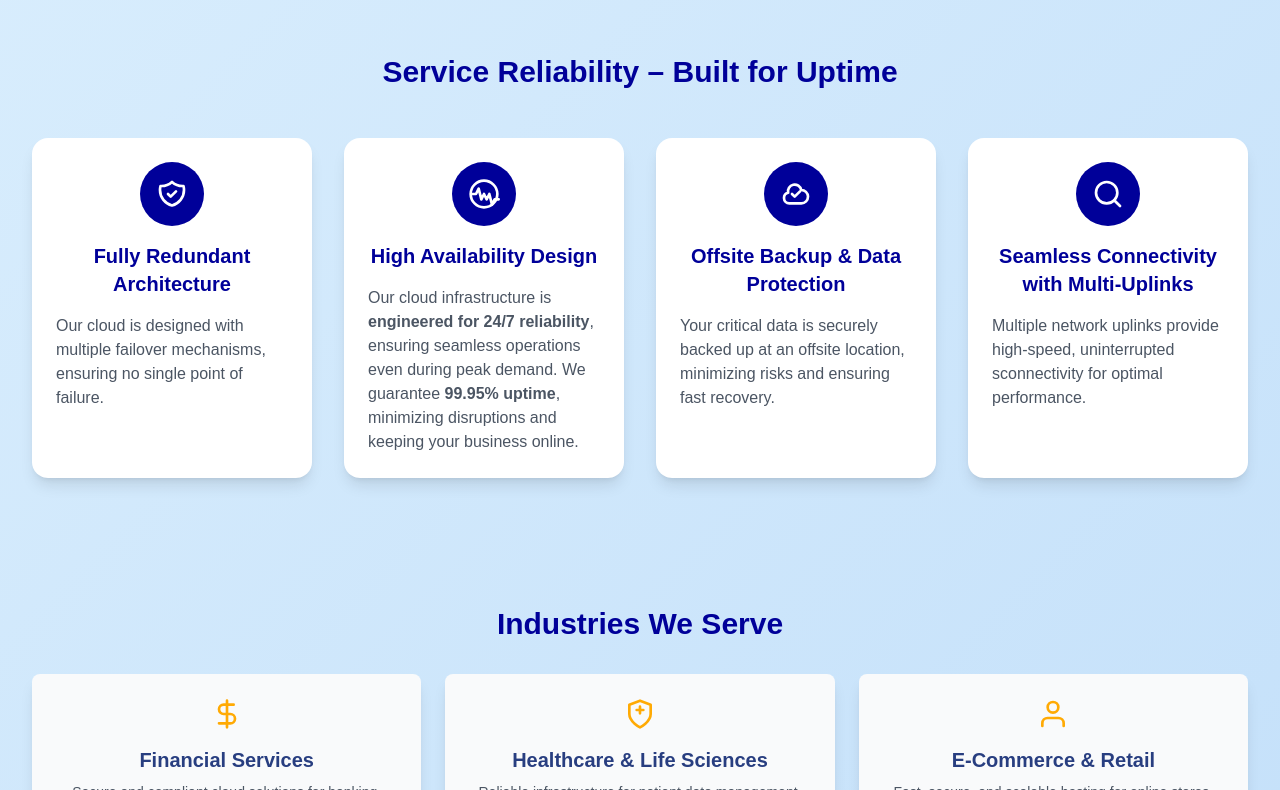
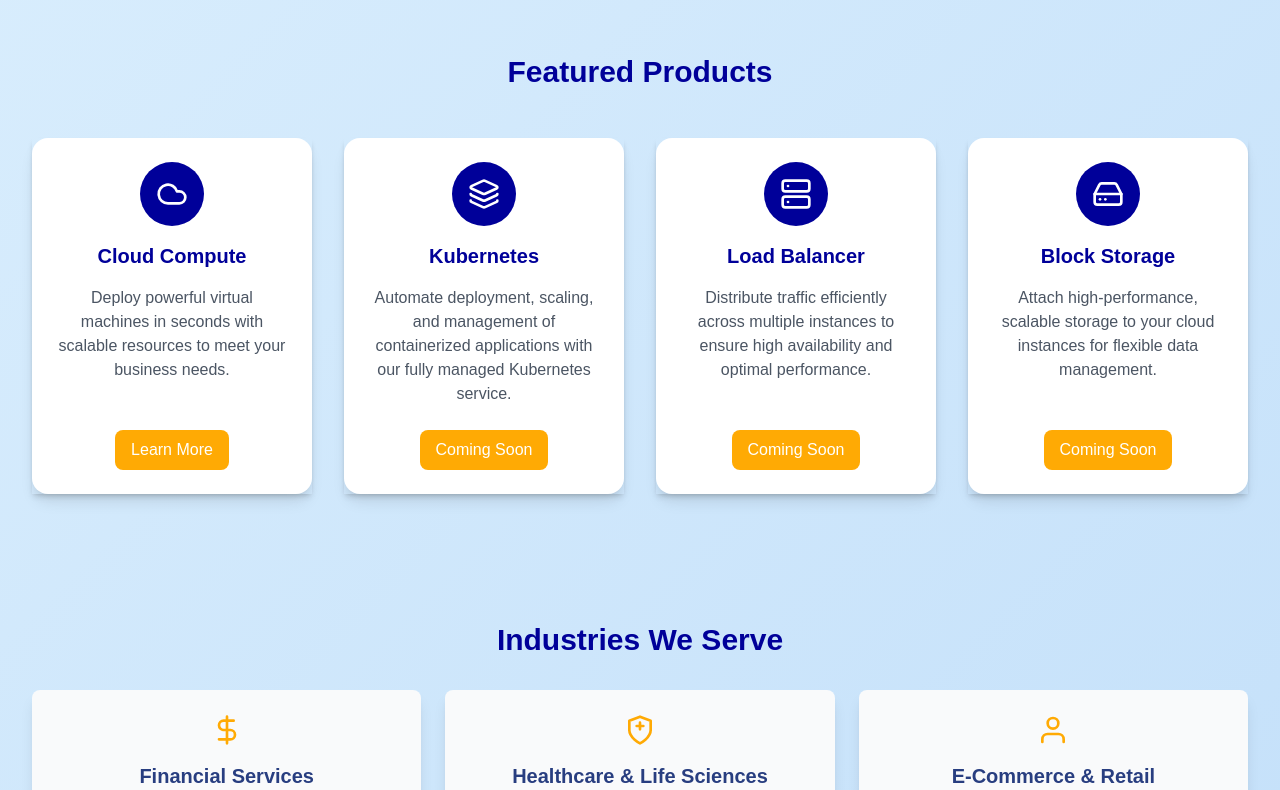
Before and after one commit to ayezinhtun/1CNGUI, a React (Vite) app: page / in a window 1280 px wide. Shown: the part 1048-1838 px from the top of the page. Built offline with nearby package versions, Linux system fonts and the light colour scheme.

Commit message:
update in main

```diff
--- /dev/null
+++ b/src/components/ProductComponent.jsx
@@ -0,0 +1,114 @@
+import { Cloud, HardDrive, Layers, Server } from "lucide-react";
+import React from "react";
+import { motion } from "framer-motion";
+import { Link } from "react-router-dom";
+
+const ProductComponent = () => {
+    // Array containing reliability features with icons, titles, descriptions
+    const products = [
+        {
+            icon: <Cloud className="text-white w-8 h-8" />,
+            title: "Cloud Compute",
+            description:
+                "Deploy powerful virtual machines in seconds with scalable resources to meet your business needs.",
+            link: 'cloudcompute',
+            buttontext: 'Learn More',
+        },
+        {
+            icon: <Layers className="text-white w-8 h-8" />,
+            title: "Kubernetes",
+            description:
+                "Automate deployment, scaling, and management of containerized applications with our fully managed Kubernetes service.",
+            link: '',
+            buttontext: 'Coming Soon',
+        },
+        {
+            icon: <Server className="text-white w-8 h-8" />,
+            title: "Load Balancer",
+            description:
+                "Distribute traffic efficiently across multiple instances to ensure high availability and optimal performance.",
+            link: '',
+            buttontext: 'Coming Soon',
+        },
+        {
+            icon: <HardDrive className="text-white w-8 h-8" />,
+            title: "Block Storage",
+            description:
+                "Attach high-performance, scalable storage to your cloud instances for flexible data management.",
+            link: '',
+            buttontext: 'Coming Soon',
+        },
+    ];
+
+    return (
+        <section className="py-8 md:py-16 relative overflow-hidden">
+            <div className="max-w-7xl mx-auto px-4 sm:px-6 lg:px-8 relative z-20">
+                {/* Section Header */}
+                <div className="text-center">
+                    <h2 className="text-3xl font-bold text-primary">
+                        Featured Products
+                    </h2>
+                </div>
+
+                {/* Features Grid */}
+                <div className="mt-12 grid grid-cols-1 md:grid-cols-2 lg:grid-cols-4 gap-8 items-stretch">
+                    {products.map((product, index) => (
+                        <motion.div
+                            key={index}
+                            initial={{ opacity: 0, y: 20 }}
+                            animate={{ opacity: 1, y: 0 }}
+                            transition={{ duration: 0.5, delay: index * 0.2 }}
+                            className="shadow-md transition-shadow duration-300 hover:shadow-2xl hover:shadow-blue-700"
+                        >
+                            <div
+                                key={index}
+                                className="text-center bg-white p-6 rounded-2xl shadow-lg flex flex-col h-full"
+                            >
+                                <div>
+                                    {/* Icon Container */}
+                                    <div className="flex justify-center">
+                                        <div className="bg-[#000099] rounded-full w-16 h-16 flex items-center justify-center">
+                                            {product.icon}
+                                        </div>
+                                    </div>
+
+                                    {/* Feature Title */}
+                                    <h3 className="mt-4 text-xl font-bold text-primary flex-grow">
+                                        {product.title}
+                                    </h3>
+
+                                    {/* Feature Description */}
+                                    <div className="h-32">
+                                        <p className="mt-4 text-gray-600 text-center flex-grow">
+                                            {product.description}
+                                        </p>
+                                    </div>
+
+                                    {product.buttontext === 'Coming Soon' ? (
+                                        <button
+                                            disabled
+                                            className="mt-4 bg-accent text-white font-medium px-4 py-2 rounded-lg hover:bg-[#e69900]"
+                                        >
+                                            {product.buttontext}
+                                        </button>
+                                    ) : (
+                                        <Link to={product.link}>
+                                            <button
+                                                className="mt-4 bg-accent text-white font-medium px-4 py-2 rounded-lg hover:bg-[#e69900]"
+                                            >
+                                                {product.buttontext}
+                                            </button>
+                                        </Link>
+                                    )}
+                                </div>
+                            </div>
+
+                        </motion.div>
+                    ))}
+                </div>
+            </div>
+        </section>
+    );
+};
+
+export default ProductComponent;
--- a/src/pages/Home.jsx
+++ b/src/pages/Home.jsx
@@ -3,12 +3,14 @@
 import ServiceReliability from '../components/ServiceReliability';
 import IndustriesWeServe from '../components/IndustriesWeServe';
 import WhyChooseUs from '../components/WhyChooseUs';
+import ProductComponent from '../components/ProductComponent';
 
 const Home = () => {
     return (
         <div>
             <HeroSection />
-            <ServiceReliability />
+            <ProductComponent/>
+            {/* <ServiceReliability /> */}
             <IndustriesWeServe />
             <WhyChooseUs />
         </div>
```
